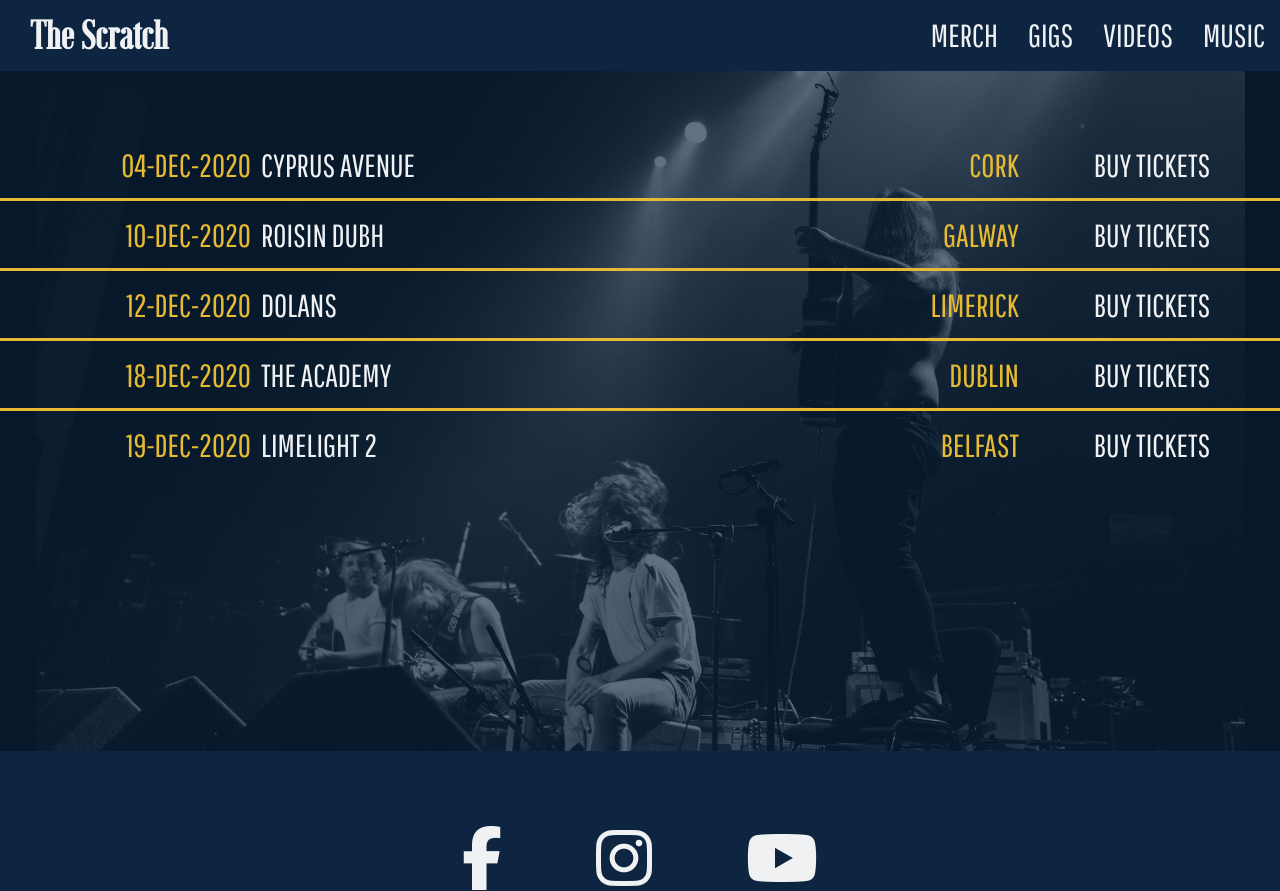
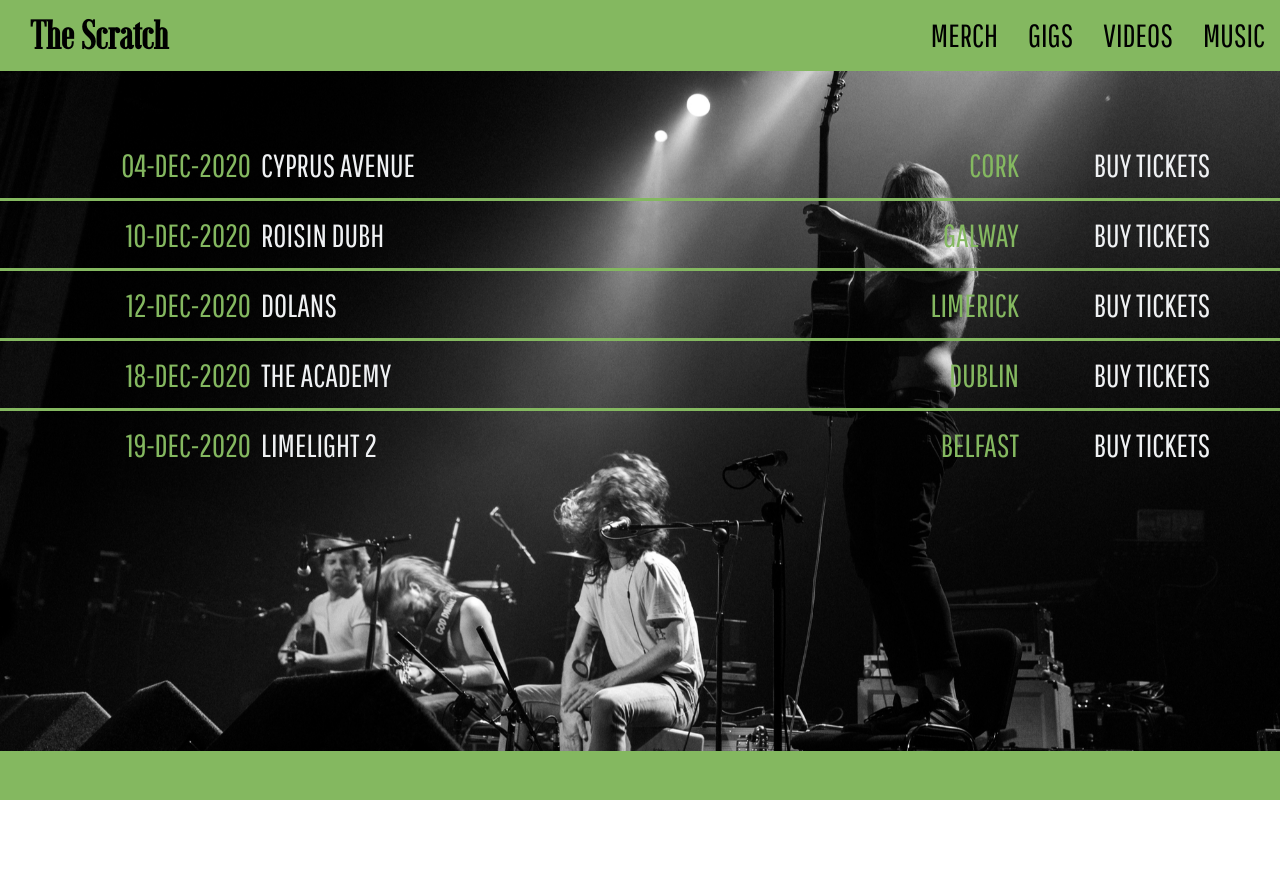
Before and after one commit to keoghpe/react-scratch, a React (Create React App) app: page /gigs in a window 1280 px wide. After the commit the page ends 800 px from the top, so only its background shows below. Built offline with nearby package versions, Linux system fonts and the light colour scheme.

Commit message:
Experiment with changing styles

```diff
--- a/src/App.js
+++ b/src/App.js
@@ -1,4 +1,4 @@
-import React, {Component} from 'react';
+import React, {useState} from 'react';
 import YouTube from 'react-youtube';
 import SpotifyPlayer from 'react-spotify-player';
 import './App.scss';
@@ -43,6 +43,12 @@ const Videos = () => (
   </section>
 )
 
+const Merchandise = () => (
+  <section>
+
+  </section>
+)
+
 const Merch = () => {
   window.location.href = "https://thescratchmerch.bigcartel.com"
 }
@@ -63,41 +69,51 @@ const Music = () => (
   </section>
 )
 
+const initialLocation = window.location.href.split('/').pop();
+
 const App = () => {
+  const [bodyClass, setBodyClass] = useState(initialLocation);
+  const CustomLink = ({children, to, bodyClass = ''}) => (
+    <Link to={to} onClick={() => setBodyClass(bodyClass)}>
+      {children}
+    </Link>
+  );
+
   return (
-    <div className="App">
+    <div className={`App ${bodyClass}`}>
       <div className="header">
         <h3>
-          <Link to={`/`}>
+          <CustomLink to={`/`}>
             The Scratch
-          </Link>
+          </CustomLink>
         </h3>
         <ul>
           <li>
-            <Link to={`/merch`}>
+            <CustomLink to={`/merchandise`} bodyClass={`merchandise`}>
               Merch
-            </Link>
+            </CustomLink>
           </li>
           <li>
-            <Link to={`/gigs`}>
+            <CustomLink to={`/gigs`} bodyClass={`gigs`}>
               Gigs
-            </Link>
+            </CustomLink>
           </li>
           <li>
-            <Link to={`/videos`}>
+            <CustomLink to={`/videos`}>
               Videos
-            </Link>
+            </CustomLink>
           </li>
           <li>
-            <Link to={`/music`}>
+            <CustomLink to={`/music`}>
               Music
-            </Link>
+            </CustomLink>
           </li>
         </ul>
       </div>
       <Switch>
         <Route exact path='/' component={Home}/>
         <Route exact path='/merch' component={Merch}/>
+        <Route exact path='/merchandise' component={Merchandise}/>
         <Route path='/gigs' component={Gigs}/>
         <Route path='/videos' component={Videos}/>
         <Route path='/music' component={Music}/>
--- a/src/App.scss
+++ b/src/App.scss
@@ -1,35 +1,16 @@
-//@font-face {
-//  font-family: "Da Streets";
-//  src: url('/DaStreets.eot');
-//  src: url('/DaStreets.eot?#iefix') format('embedded-opentype'),
-//  url('/DaStreets.woff') format('woff'),
-//  url('/DaStreets.ttf') format('truetype');
-//}
-
 @font-face {
   font-family: "Voga";
   src: url('/Voga.otf');
-  //src: url('/DaStreets.eot?#iefix') format('embedded-opentype'),
-  //url('/DaStreets.woff') format('woff'),
-  //url('/DaStreets.ttf') format('truetype');
 }
 
 @font-face {
   font-family: "Korinna";
   src: url('/Korinna.otf');
-  //src: url('/DaStreets.eot?#iefix') format('embedded-opentype'),
-  //url('/DaStreets.woff') format('woff'),
-  //url('/DaStreets.ttf') format('truetype');
 }
 
 @font-face {
   font-family: "Bebas";
   src: url('/BebasNeue-Regular.otf');
-  //src: url('/BebasNeue-Regular.eot'),
-  //url('/BebasNeue-Regular.wof');
-  //src: url('/DaStreets.eot?#iefix') format('embedded-opentype'),
-  //url('/DaStreets.woff') format('woff'),
-  //url('/DaStreets.ttf') format('truetype');
 }
 
 @import url('https://fonts.googleapis.com/css?family=Pathway+Gothic+One&display=swap');
@@ -39,8 +20,7 @@ $background-color: #0e2542;
 $background-color: #EFF1F3;
 $background-color-opaque: rgba(12, 37, 66, 0.65);
 $secondary-color: #e7bb31;
-//$secondary-color: $background-color;
-//$text-color: #EFF1F3;
+$gigs-color: rgb(132, 184, 96);
 $text-color: #0e2542;
 
 $primary-font: 'Pathway Gothic One', sans-serif;
@@ -57,9 +37,6 @@ $heading-font-2: 'Bebas';
 html {
   height: 100%;
 }
-body {
-  background-color: $text-color;
-}
 
 .fa, .fab {
   font-size: 4rem;
@@ -68,11 +45,14 @@ body {
 
 a {
   color: $background-color;
+  transition: color 1s;
   margin: 15px;
   text-decoration: none;
 }
 
 a:hover {
+
+  transition: color 1s;
   text-decoration: underline;
 }
 
@@ -153,9 +133,28 @@ h3 span {
 .App {
   text-align: center;
   height: 100%;
+  background-color: $text-color;
+  transition: background-color 2s;
+  overflow: auto;
+}
+
+.merchandise {
+  background-color: $secondary-color;
+
+  a {
+    color: black;
+  }
+}
+
+.gigs {
+  background-color: $gigs-color;
+  a {
+    color: black;
+  }
 }
 
 #root {
+  min-height: 100%;
   height: 100%;
 }
 
@@ -193,8 +192,3 @@ h3 span {
     margin: auto;
   }
 }
-
-.merchSection a h2 {
-  margin: 15px;
-  color: #E6D25C;
-}
--- a/src/styles/_gigs.scss
+++ b/src/styles/_gigs.scss
@@ -13,18 +13,32 @@
 }
 
 .gigSection {
-  @include colouredImage('/live-3000.JPG');
+  //@include colouredImage('/live-3000.JPG');
+  //
+  //@media only screen and (max-width: 2000px) {
+  //  @include colouredImage('/live-2000.JPG');
+  //}
+  //
+  //@media only screen and (max-width: 900px) {
+  //  @include colouredImage('/steps-gray-900.JPG');
+  //}
+  //
+  //@media only screen and (max-width: 600px) {
+  //  @include colouredImage('/steps-gray-600.JPG');
+  //}
+  //
+  background-image: url('/live-3000.JPG');
 
   @media only screen and (max-width: 2000px) {
-    @include colouredImage('/live-2000.JPG');
+    background-image: url('/live-2000.JPG');
   }
 
   @media only screen and (max-width: 900px) {
-    @include colouredImage('/steps-gray-900.JPG');
+    background-image: url('/steps-gray-900.JPG');
   }
 
   @media only screen and (max-width: 600px) {
-    @include colouredImage('/steps-gray-600.JPG');
+    background-image: url('/steps-gray-600.JPG');
   }
 
   background-size: contain;
@@ -48,12 +62,12 @@ table {
 }
 
 .gigSection tr {
-  color: $secondary-color;
+  color: $gigs-color;
   font-family: $primary-font;
   font-size: 2rem;
   text-transform: uppercase;
   vertical-align: top;
-  border-bottom: $secondary-color 3px solid;
+  border-bottom: $gigs-color 3px solid;
 
   &:last-child {
     border-bottom: none;
```
Also changed, not shown: public/The-Legs.jpg (added), public/scratch_tour_2020.jpg (added).
